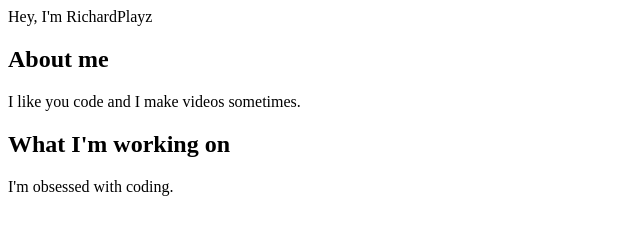
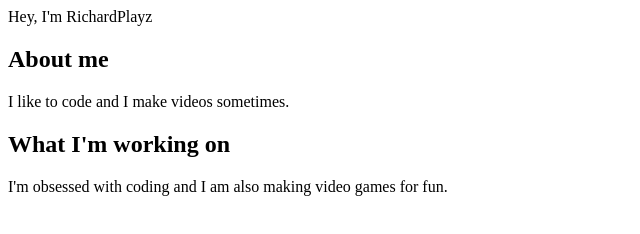
Before and after one commit to RichardPlayz15/mywebsite, a plain HTML site: page index.html in a window 1280 px wide. Shown: the whole page, without its empty margins (0-640 px from the left). Drawn offline with Linux system fonts and the light colour scheme.

Commit message:
Update index.html

```diff
--- a/index.html
+++ b/index.html
@@ -6,11 +6,11 @@
         <body>
             <h2>About me</h2>
             <p>
-                I like you code and I make videos sometimes.
+                I like to code and I make videos sometimes.
                 </p>
                 <h2>What I'm working on</h2>
                 <p>
-                    I'm obsessed with coding.
+                    I'm obsessed with coding and I am also making video games for fun.
                     </p>
                     </body>
                     </html>
```
